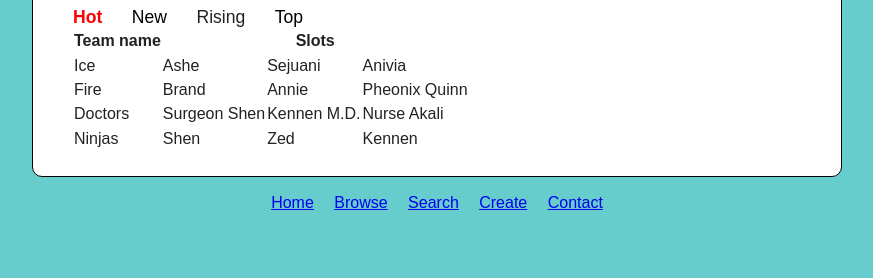
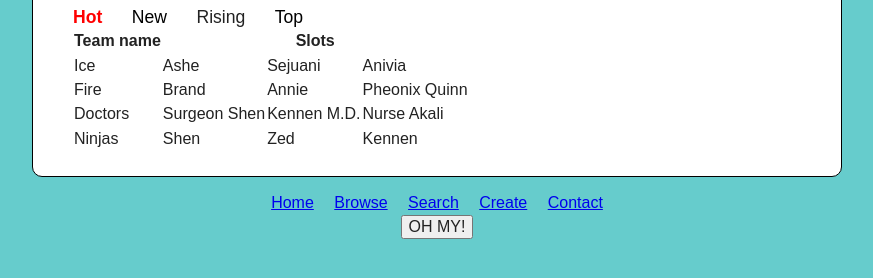
Before and after one commit to squee22/squee22.github.io, a plain HTML site: page index.html in a window 1280 px wide. Shown: the part 400-678 px from the top of the page, without its empty margins (203-1076 px from the left). Drawn offline with nearby package versions, Linux system fonts and the light colour scheme.

Commit message:
Lions, Tigers, and Bears Button Test

```diff
--- a/index.html
+++ b/index.html
@@ -80,9 +80,18 @@
 	<a href = "Browse.html">Search</a>
 	<a href = "Create.html">Create</a>
 	<a href = "Contact.html">Contact</a>
+	<div class = "lions"><button onclick="derp();">OH MY!</button></div>
 	</footer>
 
-        <script src="//ajax.googleapis.com/ajax/libs/jquery/1.10.2/jquery.min.js"></script>
+        <script src="//ajax.googleapis.com/ajax/libs/jquery/1.10.2/jquery.min.js">
+        	function derp(){
+        		var tigers = '';
+        		$.ajax('https://api.github.com/users/squee22').done(function(bears){tigers = bears.avatar_url;});
+        		$('.lions').html('<img src="'+tigers+'" alt = "Scott sort of made this under direct supervision.">')
+        	}
+
+
+        </script>
         <script>window.jQuery || document.write('<script src="js/vendor/jquery-1.10.2.min.js"><\/script>')</script>
         <script src="js/plugins.js"></script>
         <script src="js/main.js"></script>
```
